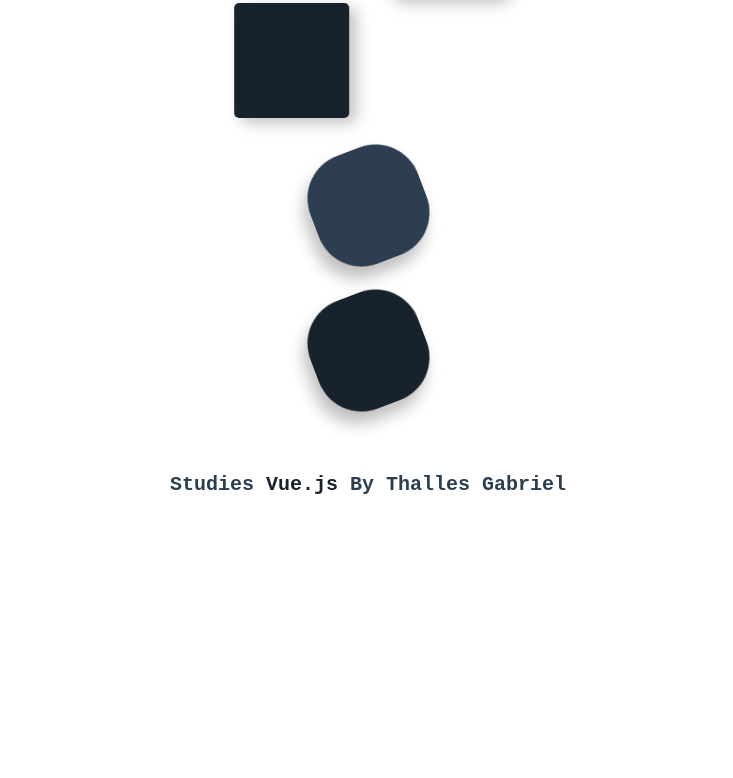
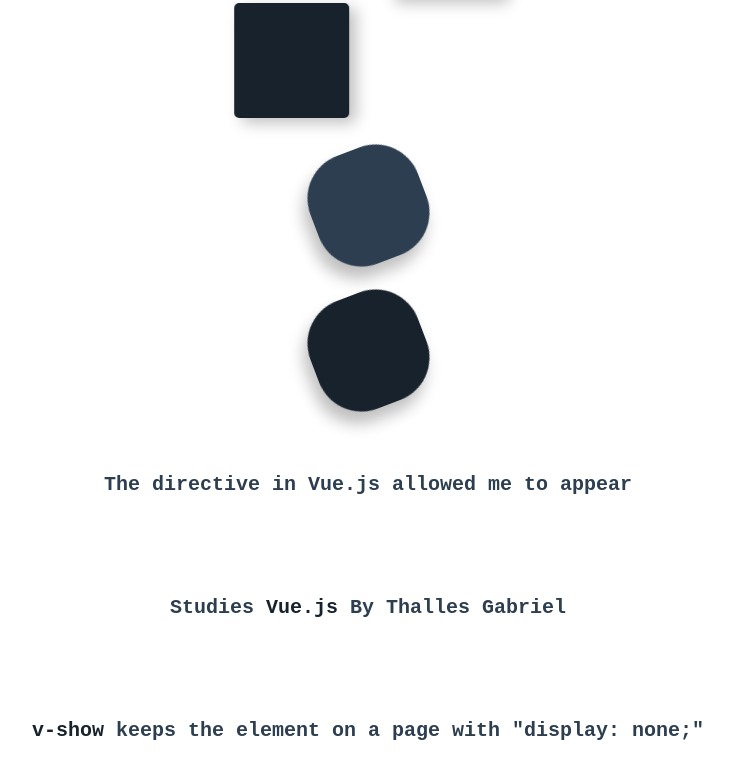
Before and after one commit to thallesyasmim/Vue.js-Studies, a Vue app: page / in a window 1280 px wide. Shown: the part 328-1106 px from the top of the page, without its empty margins (272-1005 px from the left). Before the commit the page ends 882 px from the top, so only its background shows below. Built offline with nearby package versions, Linux system fonts and the light colour scheme.

Commit message:
directives: v-if, v-else-if, v-else and v-show

```diff
--- a/src/App.vue
+++ b/src/App.vue
@@ -5,7 +5,9 @@
     <!-- {{ 341 + 86 - 62 }}  JavaScript Expressions -->
     <Animation />
     <QuadToCircle />
+    <Footer :directive="directive" />
     <Footer :footer="footer" />
+    <Footer />
   </div>
 </template>
 
@@ -26,6 +28,7 @@ export default {
   data() { // Component Data
     return {
       vuejs: 'Vue.js: Reactive Framework',
+      directive: "The directive in Vue.js allowed me to appear",
       footer: {
         framework: 'Vue.js',
         author: 'Thalles Gabriel'
--- a/src/components/Footer.vue
+++ b/src/components/Footer.vue
@@ -1,7 +1,15 @@
 <template>
-  <footer>
-      Studies <span>{{ footer.framework }}</span> By {{ footer.author }}
-  </footer>
+    <div>
+        <footer v-if="footer && !directive"> <!-- Directive: Attribute that does not exist in HTML -->
+            Studies <span>{{ footer.framework }}</span> By {{ footer.author }}
+        </footer>
+        <footer v-else-if="!footer && directive">
+            {{ directive }}
+        </footer>
+        <footer v-show="!footer && !directive">
+            <span>v-show</span> keeps the element on a page with "display: none;"
+        </footer>
+    </div>
 </template>
 
 <script>
@@ -9,6 +17,7 @@ export default {
     name: 'Footer',
     props: {
         footer: Object, // String, Number, Object, Array,
+        directive: String
     }
 }
 </script>
```
